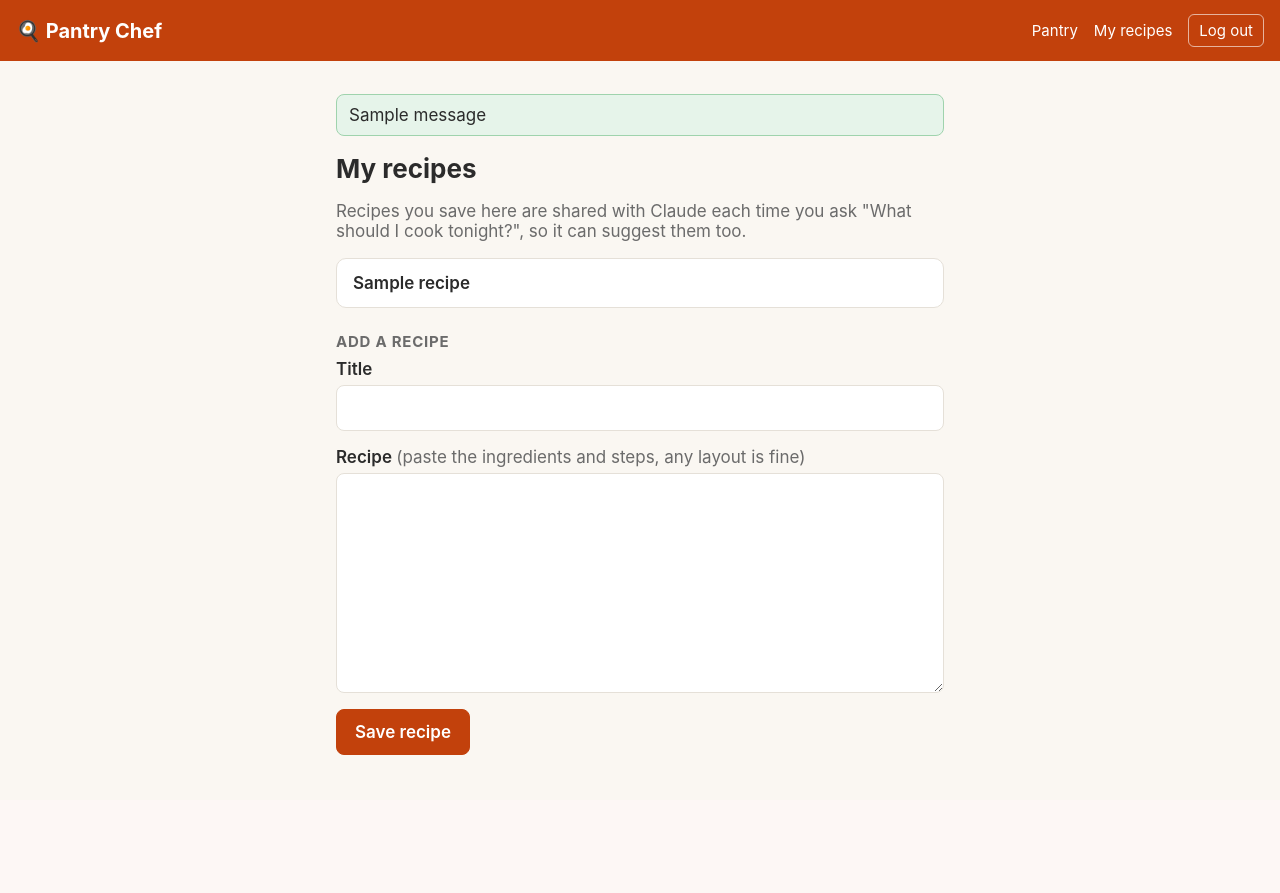
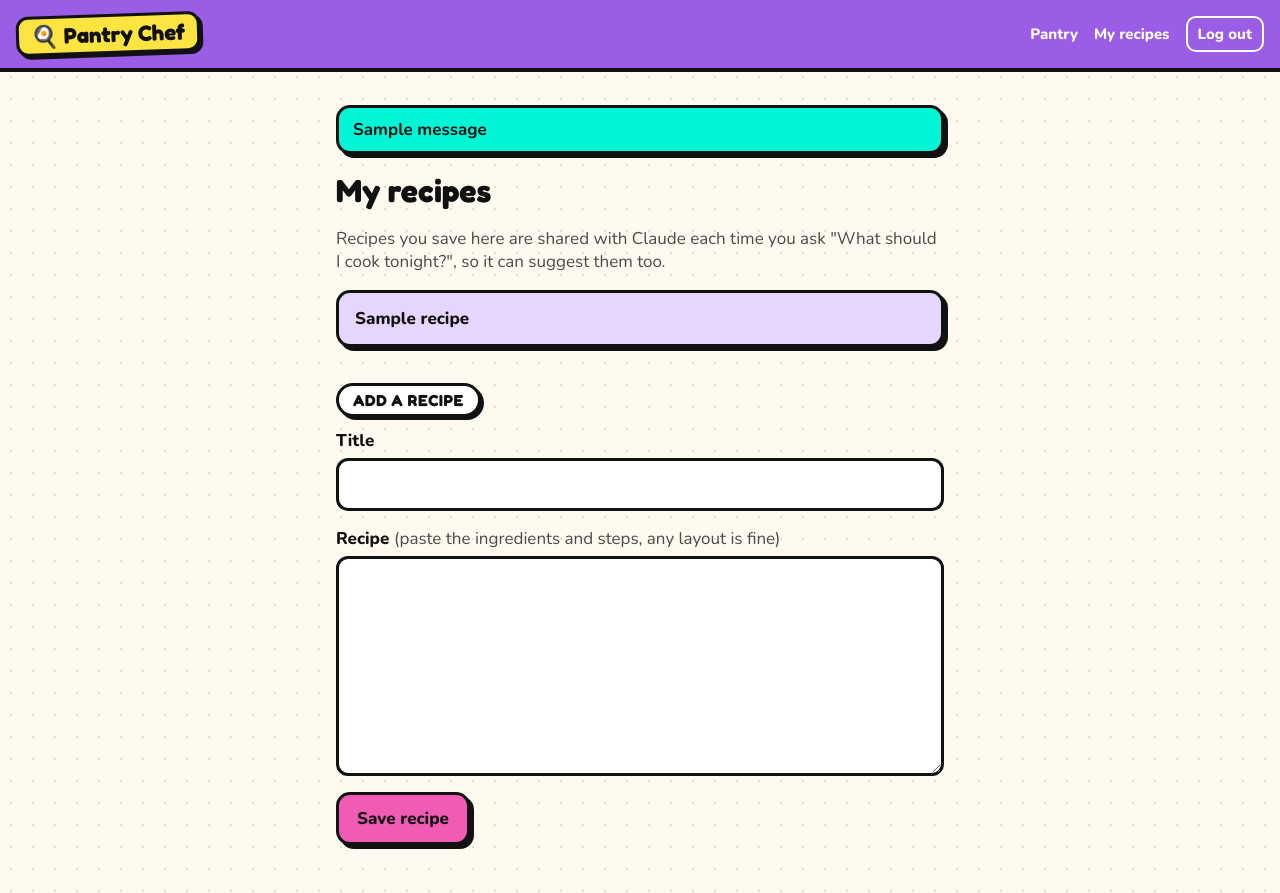
Before and after one commit to louistaup1/Meal-planning-app, a Flask app: page /my-recipes in a window 1280 px wide. Before the commit the page ends 755 px from the top, so only its background shows below. Run offline with Flask 3, Linux system fonts and the light colour scheme; the visitor is signed in with stand-in values (Sample User, id 1); tables that the repository leaves empty hold one stand-in row (values such as "Sample post"); one stand-in notice (Sample message) is shown.

Commit message:
New Candy Pop sticker-book design with category emojis
Co-Authored-By: Claude Opus 5.5 <noreply@anthropic.com>
Claude-Session: https://claude.ai/code/session_017iq3FMmj1rHiFEmpAhq1i3

```diff
--- a/app.py
+++ b/app.py
@@ -29,6 +29,7 @@ from recipes import (
 )
 from pantry import (
     CATEGORIES,
+    CATEGORY_EMOJI,
     SUGGESTED_UNITS,
     expiry_status,
     format_quantity,
@@ -82,6 +83,7 @@ def create_app(
     # Make these helpers usable inside the HTML templates.
     app.jinja_env.globals["expiry_status"] = expiry_status
     app.jinja_env.globals["format_quantity"] = format_quantity
+    app.jinja_env.globals["category_emoji"] = CATEGORY_EMOJI
 
     # --- Password lock -----------------------------------------------------
 
--- a/static/style.css
+++ b/static/style.css
@@ -1,63 +1,116 @@
-/* Pantry Chef styles: simple, large tap targets, works on phone and iPad. */
+/*
+  Pantry Chef: "Sticker Book" design in "Candy Pop" colours.
+  Thick black outlines, hard shadows and bright pastels.
+  All the colours are named here at the top, so they're easy to change.
+*/
 
 :root {
-  --background: #faf7f2;
+  /* Page */
+  --background: #fffaf0;
+  --dots: #e6dccb;
   --card: #ffffff;
-  --text: #2b2b2b;
-  --muted: #6b6b6b;
-  --accent: #c2410c;
-  --border: #e5e0d8;
-  --soon: #fff4d6;
-  --soon-border: #e0a800;
-  --expired: #fde2e2;
-  --expired-border: #c53030;
+  --text: #111111;
+  --muted: #4a4a4a;
+  --outline: #111111;
+
+  /* Main colours */
+  --purple: #9b5de5;
+  --pink: #f15bb5;
+  --mint: #00f5d4;
+  --yellow: #fee440;
+  --red: #ff5d5d;
+  --green: #2b9348;
+
+  /* One pastel per pantry category */
+  --dry-pantry: #fbd3ec;
+  --vegetables: #c9fff5;
+  --fruits: #ffd9c7;
+  --spices: #ccefff;
+  --dairy: #fff6b8;
+  --proteins: #e6d6fb;
+  --other: #e8f0d0;
 }
 
 * { box-sizing: border-box; }
 
 body {
   margin: 0;
-  font-family: -apple-system, BlinkMacSystemFont, "Segoe UI", sans-serif;
+  font-family: "Nunito", -apple-system, BlinkMacSystemFont, "Segoe UI", sans-serif;
   font-size: 17px;
-  background: var(--background);
   color: var(--text);
+  background-color: var(--background);
+  background-image: radial-gradient(var(--dots) 1.5px, transparent 1.5px);
+  background-size: 22px 22px;
 }
 
+h1, h2, .logo, .recipe-title {
+  font-family: "Fredoka", "Nunito", sans-serif;
+}
+
+a { color: var(--purple); font-weight: 700; }
+
+/* ---------- Top bar ---------- */
+
 .top-bar {
-  background: var(--accent);
+  background: var(--purple);
+  border-bottom: 4px solid var(--outline);
   padding: 14px 16px;
   display: flex;
   justify-content: space-between;
   align-items: center;
+  gap: 12px;
+}
+.logo {
+  display: inline-block;
+  background: var(--yellow);
+  color: var(--text);
+  font-size: 22px;
+  font-weight: 700;
+  text-decoration: none;
+  padding: 4px 12px;
+  border: 3px solid var(--outline);
+  border-radius: 12px;
+  box-shadow: 3px 3px 0 var(--outline);
+  transform: rotate(-2deg);
 }
 .top-bar form { margin: 0; }
 .top-links { display: flex; align-items: center; gap: 16px; }
-.top-links a { color: white; text-decoration: none; font-size: 15px; }
+.top-links a { color: white; text-decoration: none; font-size: 15px; font-weight: 800; }
 .logout {
   background: none;
-  border: 1px solid rgba(255, 255, 255, 0.6);
-  border-radius: 6px;
+  border: 2px solid white;
+  border-radius: 10px;
   color: white;
   font-family: inherit;
   font-size: 15px;
+  font-weight: 800;
   padding: 6px 10px;
   cursor: pointer;
 }
-.logo {
-  color: white;
-  font-weight: 700;
-  font-size: 20px;
-  text-decoration: none;
-}
+
+/* ---------- Page layout ---------- */
 
 main {
   max-width: 640px;
   margin: 0 auto;
-  padding: 16px;
+  padding: 16px 16px 48px;
 }
 
-h1 { font-size: 26px; margin: 8px 0 16px; }
-h2 { font-size: 15px; text-transform: uppercase; letter-spacing: 0.05em; color: var(--muted); margin: 24px 0 8px; }
+h1 { font-size: 32px; font-weight: 700; margin: 12px 0 16px; }
+
+h2 {
+  display: inline-block;
+  font-size: 16px;
+  font-weight: 700;
+  text-transform: uppercase;
+  letter-spacing: 0.04em;
+  background: var(--card);
+  border: 3px solid var(--outline);
+  border-radius: 999px;
+  padding: 4px 14px;
+  box-shadow: 3px 3px 0 var(--outline);
+  margin: 24px 0 12px;
+}
 
 .page-heading {
   display: flex;
@@ -66,29 +119,64 @@ h2 { font-size: 15px; text-transform: uppercase; letter-spacing: 0.05em; color:
   gap: 12px;
 }
 
-.notice {
-  background: #e6f4ea;
-  border: 1px solid #9fd3ad;
-  padding: 10px 12px;
-  border-radius: 8px;
-}
+.hint { font-weight: 400; color: var(--muted); }
+.empty { color: var(--muted); font-weight: 700; }
+
+/* Messages */
+.notice,
 .errors,
 .errors-box {
-  background: var(--expired);
-  border: 1px solid var(--expired-border);
-  padding: 10px 12px 10px 32px;
-  border-radius: 8px;
+  border: 3px solid var(--outline);
+  border-radius: 14px;
+  box-shadow: 4px 4px 0 var(--outline);
+  padding: 10px 14px;
+  font-weight: 700;
 }
-.errors-box { padding: 10px 12px; }
-.empty { color: var(--muted); }
+.notice { background: var(--mint); }
+.errors,
+.errors-box { background: #ffd6d6; }
+.errors { padding-left: 34px; }
 
-/* Pantry list */
+/* ---------- Buttons ---------- */
+
+.button {
+  display: inline-block;
+  padding: 12px 18px;
+  font-family: inherit;
+  font-size: 17px;
+  font-weight: 800;
+  color: var(--text);
+  text-decoration: none;
+  background: var(--card);
+  border: 3px solid var(--outline);
+  border-radius: 14px;
+  box-shadow: 4px 4px 0 var(--outline);
+  cursor: pointer;
+}
+.button:active { transform: translate(3px, 3px); box-shadow: 1px 1px 0 var(--outline); }
+.button.primary { background: var(--pink); }
+.button.danger { background: #ffd6d6; }
+button[disabled] { opacity: 0.6; }
+
+.cook-tonight,
+.secondary-wide {
+  display: block;
+  text-align: center;
+  margin: 12px 0;
+}
+.cook-tonight { background: var(--mint); font-size: 19px; }
+.secondary-wide { background: var(--yellow); }
+
+/* ---------- Pantry list ---------- */
+
 .item-list { list-style: none; margin: 0; padding: 0; }
 .item {
+  position: relative;
   background: var(--card);
-  border: 1px solid var(--border);
-  border-radius: 10px;
-  margin-bottom: 8px;
+  border: 3px solid var(--outline);
+  border-radius: 14px;
+  box-shadow: 4px 4px 0 var(--outline);
+  margin-bottom: 12px;
 }
 .item-link {
   display: flex;
@@ -97,126 +185,167 @@ h2 { font-size: 15px; text-transform: uppercase; letter-spacing: 0.05em; color:
   gap: 4px 12px;
   padding: 14px 16px;
   color: inherit;
+  font-weight: 400;
   text-decoration: none;
 }
-.item-name { font-weight: 600; }
+.item-name { font-weight: 800; }
 .item-amount { color: var(--muted); }
 .item-expiry { width: 100%; font-size: 14px; color: var(--muted); }
 
-.status-soon { background: var(--soon); border-color: var(--soon-border); }
-.status-soon .item-expiry { color: #8a6100; font-weight: 600; }
-.status-expired { background: var(--expired); border-color: var(--expired-border); }
-.status-expired .item-expiry { color: var(--expired-border); font-weight: 600; }
+/* Each category keeps its own colour */
+.category-dry-pantry .item { background: var(--dry-pantry); }
+.category-vegetables .item { background: var(--vegetables); }
+.category-fruits .item { background: var(--fruits); }
+.category-spices .item { background: var(--spices); }
+.category-dairy .item { background: var(--dairy); }
+.category-proteins .item { background: var(--proteins); }
+.category-other .item { background: var(--other); }
 
-/* Forms */
+/* "USE ME!" and "UH-OH" stickers on items that expire soon or have expired */
+.status-soon .item-expiry,
+.status-expired .item-expiry { color: var(--text); font-weight: 800; }
+.status-soon::after,
+.status-expired::after {
+  position: absolute;
+  right: -8px;
+  top: -12px;
+  font: 700 12px "Fredoka", sans-serif;
+  padding: 2px 8px;
+  border: 2px solid var(--outline);
+  border-radius: 8px;
+  transform: rotate(6deg);
+}
+.status-soon::after { content: "USE ME!"; background: var(--yellow); }
+.status-expired::after { content: "UH-OH"; background: var(--red); }
+
+/* ---------- Forms ---------- */
+
 .item-form label {
   display: block;
-  font-weight: 600;
+  font-weight: 800;
   margin-bottom: 16px;
 }
 .item-form input,
-.item-form select {
+.item-form select,
+.item-form textarea {
   display: block;
   width: 100%;
   margin-top: 6px;
   padding: 12px;
+  font-family: inherit;
   font-size: 17px;
-  border: 1px solid var(--border);
-  border-radius: 8px;
+  font-weight: 700;
+  color: var(--text);
   background: var(--card);
+  border: 3px solid var(--outline);
+  border-radius: 12px;
 }
+.item-form input:focus,
+.item-form select:focus,
+.item-form textarea:focus {
+  outline: none;
+  box-shadow: 4px 4px 0 var(--purple);
+}
+.item-form textarea { min-height: 220px; font-weight: 400; }
 .row { display: flex; gap: 12px; }
 .row label { flex: 1; }
-.hint { font-weight: 400; color: var(--muted); }
-
 .form-buttons { display: flex; gap: 12px; margin-bottom: 32px; }
 
-/* Buttons */
-.button {
-  display: inline-block;
-  padding: 12px 18px;
-  font-size: 17px;
-  border-radius: 8px;
-  border: 1px solid var(--border);
-  background: var(--card);
-  color: var(--text);
-  text-decoration: none;
-  cursor: pointer;
-  font-family: inherit;
-}
-.button.primary { background: var(--accent); border-color: var(--accent); color: white; font-weight: 600; }
-.button.danger { color: var(--expired-border); border-color: var(--expired-border); }
+/* ---------- Dinner suggestions ---------- */
 
-/* Dinner suggestions */
-a { color: var(--accent); }
-.cook-tonight {
-  display: block;
-  text-align: center;
-  font-weight: 600;
-  margin: 8px 0 8px;
-  border-color: var(--accent);
-  color: var(--accent);
-}
 .filters .row { flex-wrap: wrap; }
 .filters .row label { min-width: 120px; }
-.thinking { color: var(--muted); font-style: italic; }
-button[disabled] { opacity: 0.6; }
+.thinking { color: var(--muted); font-weight: 700; }
 
 .recipe-card {
   background: var(--card);
-  border: 1px solid var(--border);
-  border-radius: 12px;
+  border: 3px solid var(--outline);
+  border-radius: 18px;
+  box-shadow: 6px 6px 0 var(--outline);
   padding: 16px;
-  margin: 16px 0;
+  margin: 24px 0;
 }
+.recipe-card:nth-of-type(odd) { transform: rotate(-0.6deg); }
+.recipe-card:nth-of-type(even) { transform: rotate(0.6deg); }
 .recipe-card .recipe-title {
+  display: inline-block;
   font-size: 21px;
   text-transform: none;
   letter-spacing: 0;
-  color: var(--text);
-  margin: 0 0 4px;
+  margin: 0 0 8px;
 }
-.recipe-facts { color: var(--muted); margin: 0 0 8px; }
-.missing { color: #8a6100; font-weight: 600; }
-.have-all { color: #1e7b3a; font-weight: 600; }
+.recipe-facts { color: var(--muted); margin: 0 0 8px; font-weight: 700; }
+.missing { color: #d6336c; font-weight: 800; }
+.have-all { color: var(--green); font-weight: 800; }
+.from-mine {
+  display: inline-block;
+  background: var(--yellow);
+  border: 2px solid var(--outline);
+  border-radius: 8px;
+  padding: 2px 10px;
+  font-weight: 800;
+  margin: 0 0 8px;
+}
 
-.ingredient-list { list-style: none; padding: 0; }
+/* Recipe page */
+.ingredient-list {
+  list-style: none;
+  padding: 0;
+  background: var(--card);
+  border: 3px solid var(--outline);
+  border-radius: 14px;
+  box-shadow: 4px 4px 0 var(--outline);
+  overflow: hidden;
+}
 .ingredient {
   display: flex;
   flex-wrap: wrap;
   justify-content: space-between;
   gap: 4px 12px;
-  padding: 10px 12px;
-  border-bottom: 1px solid var(--border);
+  padding: 12px 14px;
+  border-bottom: 2px dashed #cfcfcf;
 }
-.ingredient-status { color: var(--muted); font-size: 15px; }
-.ingredient.status-missing .ingredient-status { color: #8a6100; font-weight: 600; }
-.ingredient.status-low .ingredient-status { color: #8a6100; }
+.ingredient:last-child { border-bottom: none; }
+.ingredient-status { color: var(--muted); font-size: 15px; font-weight: 700; }
+.ingredient.status-missing { background: #ffe3ef; }
+.ingredient.status-missing .ingredient-status { color: #d6336c; font-weight: 800; }
+.ingredient.status-low .ingredient-status { color: #b06a00; }
+.steps {
+  background: var(--card);
+  border: 3px solid var(--outline);
+  border-radius: 14px;
+  box-shadow: 4px 4px 0 var(--outline);
+  padding: 16px 16px 4px 44px;
+}
 .steps li { margin-bottom: 12px; line-height: 1.45; }
+.steps li::marker { font-family: "Fredoka", sans-serif; font-weight: 700; color: var(--purple); }
 
-/* My recipes */
-.from-mine { color: var(--accent); font-weight: 600; margin: 0 0 8px; }
-.item-form textarea {
-  display: block;
-  width: 100%;
-  min-height: 220px;
-  margin-top: 6px;
-  padding: 12px;
-  font-size: 16px;
-  font-family: inherit;
-  border: 1px solid var(--border);
-  border-radius: 8px;
+/* ---------- My recipes ---------- */
+
+.saved-recipe-text {
+  white-space: pre-wrap;
+  line-height: 1.45;
   background: var(--card);
+  border: 3px solid var(--outline);
+  border-radius: 14px;
+  box-shadow: 4px 4px 0 var(--outline);
+  padding: 16px;
 }
-.saved-recipe-text { white-space: pre-wrap; line-height: 1.45; background: var(--card);
-  border: 1px solid var(--border); border-radius: 10px; padding: 16px; }
+.my-recipes-list .item { background: var(--proteins); }
 
-/* Spices from photos */
-.secondary-wide { display: block; text-align: center; margin: 0 0 8px; }
+/* ---------- Spices from photos ---------- */
+
 .spice-choice {
-  display: flex; align-items: center; gap: 12px;
-  background: var(--card); border: 1px solid var(--border); border-radius: 10px;
-  padding: 12px 16px; margin-bottom: 8px; font-weight: 600;
+  display: flex;
+  align-items: center;
+  gap: 12px;
+  background: var(--spices);
+  border: 3px solid var(--outline);
+  border-radius: 14px;
+  box-shadow: 4px 4px 0 var(--outline);
+  padding: 12px 16px;
+  margin-bottom: 12px;
+  font-weight: 800;
 }
-.spice-choice input { width: 22px; height: 22px; }
+.spice-choice input { width: 24px; height: 24px; accent-color: var(--pink); }
 .spice-choice .hint { font-weight: 400; }
--- a/templates/base.html
+++ b/templates/base.html
@@ -6,6 +6,9 @@
   <meta name="apple-mobile-web-app-capable" content="yes">
   <meta name="apple-mobile-web-app-title" content="Pantry Chef">
   <title>{% block title %}Pantry Chef{% endblock %}</title>
+  <link rel="preconnect" href="https://fonts.googleapis.com">
+  <link rel="preconnect" href="https://fonts.gstatic.com" crossorigin>
+  <link rel="stylesheet" href="https://fonts.googleapis.com/css2?family=Fredoka:wght@500;700&family=Nunito:wght@400;700;800&display=swap">
   <link rel="stylesheet" href="{{ url_for('static', filename='style.css') }}">
 </head>
 <body>
--- a/templates/my_recipes.html
+++ b/templates/my_recipes.html
@@ -8,7 +8,7 @@
     "What should I cook tonight?", so it can suggest them too.</p>
 
   {% if my_recipes %}
-    <ul class="item-list">
+    <ul class="item-list my-recipes-list">
       {% for recipe in my_recipes %}
         <li class="item">
           <a href="{{ url_for('my_recipe_page', recipe_id=recipe.id) }}" class="item-link">
--- a/templates/pantry.html
+++ b/templates/pantry.html
@@ -18,8 +18,8 @@
   {% endif %}
 
   {% for category, items in groups %}
-    <section class="category">
-      <h2>{{ category }}</h2>
+    <section class="category category-{{ category | lower | replace(' ', '-') }}">
+      <h2>{{ category_emoji[category] }} {{ category }}</h2>
       <ul class="item-list">
         {% for item in items %}
           {% set status = expiry_status(item.expiry_date) %}
```
Also changed, not shown: pantry.py (+11 -0 lines), tests/test_pantry.py (+6 -0 lines).
